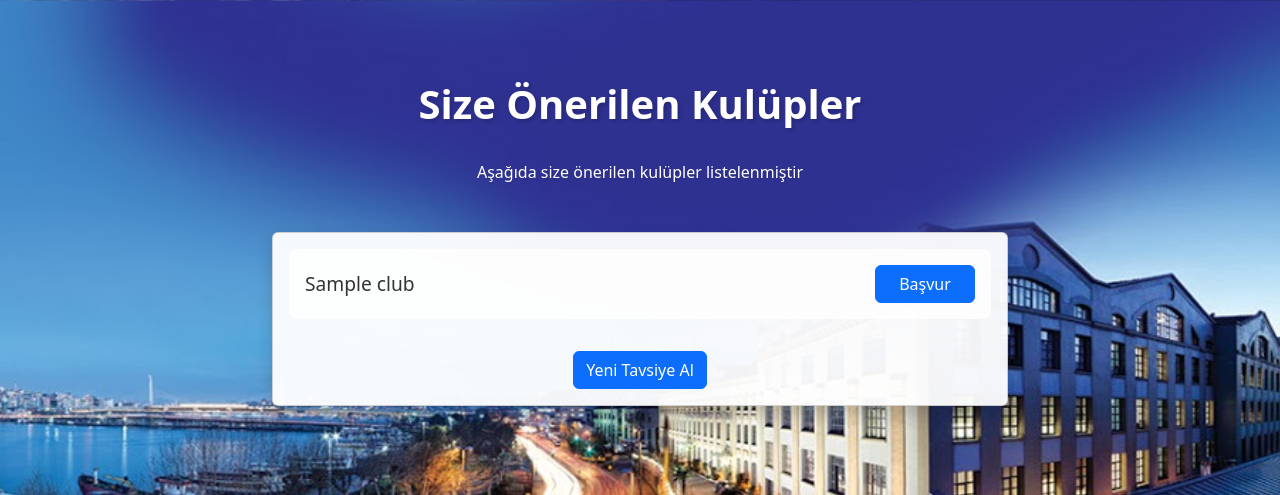
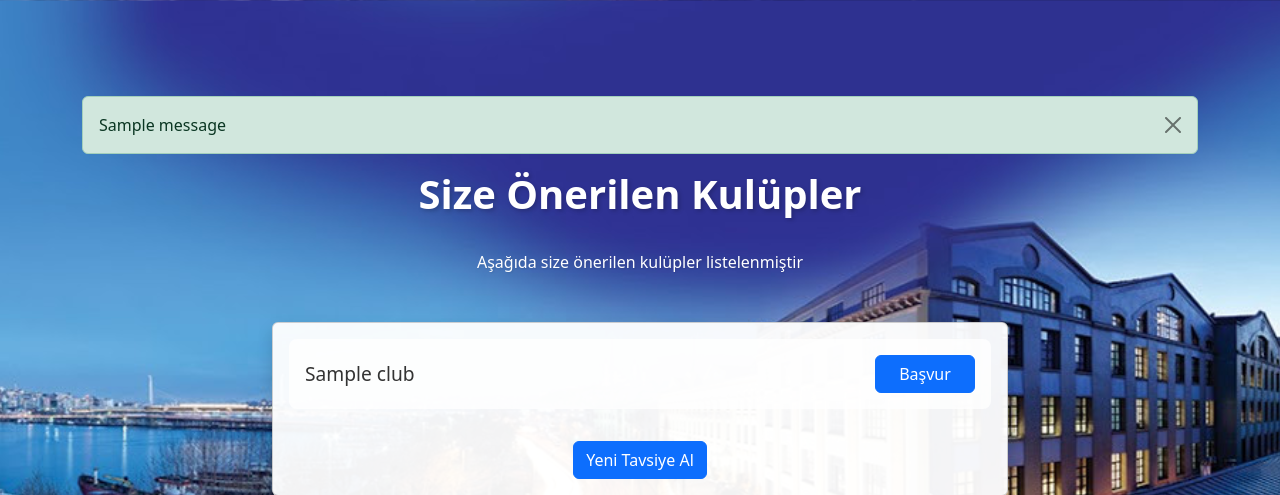
Before and after one commit to hidayetozsoy/khaskuluptavsiye, a Flask app: template templates/result.html in a window 1280 px wide. Shown: the top 495 px of the page. Run offline with Flask 3, Linux system fonts and the light colour scheme; the template is opened without the code that fills it: most values are stand-ins (such as "Sample title", 1, 10 or a date in 2020); one stand-in notice (Sample message) is shown.

Commit message:
success banner change in result page

```diff
--- a/app.py
+++ b/app.py
@@ -1,4 +1,4 @@
-from flask import Flask, render_template, request, redirect, url_for, session, flash
+from flask import Flask, render_template, request, redirect, url_for, session, flash, jsonify
 from flask_mail import Mail, Message
 from modules.gemini_service import GeminiService
 from modules.config import KULUP_LISTESI
@@ -67,16 +67,20 @@ def send_email():
     soyisim = session.get('soyisim')
 
     if not all([kulup_onerisi, isim, soyisim]):
-        flash("Oturum bilgileri eksik. Lütfen tekrar deneyin.", 'error')
-        return redirect(url_for('home'))
+        return jsonify({
+            'success': False,
+            'message': 'Oturum bilgileri eksik. Lütfen tekrar deneyin.'
+        })
 
     try:
         email = request.form.get('email')
         club = request.form.get('club')
 
         if not email or not club:
-            flash("Lütfen e-posta adresinizi girin.", 'error')
-            return redirect(url_for('result'))
+            return jsonify({
+                'success': False,
+                'message': 'Lütfen e-posta adresinizi girin.'
+            })
 
         msg = Message(
             subject=f'{club} Kulübüne Hoş Geldiniz',
@@ -93,11 +97,15 @@ Saygılarımızla,
 """
         )
         mail.send(msg)
-        flash('Başvurunuz başarıyla alındı!', 'success')
+        return jsonify({
+            'success': True,
+            'message': 'Başvurunuz başarıyla alındı!'
+        })
     except Exception as e:
-        flash(f"Başvuru gönderilirken bir hata oluştu: {str(e)}", 'error')
-
-    return redirect(url_for('result'))
+        return jsonify({
+            'success': False,
+            'message': f'Başvuru gönderilirken bir hata oluştu: {str(e)}'
+        })
 
 if __name__ == '__main__':
     app.run(debug=True, port=5001)
--- a/templates/result.html
+++ b/templates/result.html
@@ -13,6 +13,18 @@
 </head>
 <body class="bg-light">
     <div class="container mt-5">
+        <!-- Flash Messages -->
+        {% with messages = get_flashed_messages(with_categories=true) %}
+            {% if messages %}
+                {% for category, message in messages %}
+                    <div class="alert alert-{{ category if category != 'error' else 'danger' }} alert-dismissible fade show" role="alert">
+                        {{ message }}
+                        <button type="button" class="btn-close" data-bs-dismiss="alert" aria-label="Close"></button>
+                    </div>
+                {% endfor %}
+            {% endif %}
+        {% endwith %}
+
         <h1 class="page-title">Size Önerilen Kulüpler</h1>
         <p class="page-subtitle">Aşağıda size önerilen kulüpler listelenmiştir</p>
 
@@ -69,6 +81,8 @@
         document.addEventListener('DOMContentLoaded', function() {
             const applyButtons = document.querySelectorAll('.apply-btn');
             const selectedClubInput = document.getElementById('selectedClub');
+            const emailModal = document.getElementById('emailModal');
+            const emailForm = document.getElementById('emailForm');
 
             applyButtons.forEach(button => {
                 button.addEventListener('click', function() {
@@ -76,6 +90,49 @@
                     selectedClubInput.value = club;
                 });
             });
+
+            // Handle form submission
+            emailForm.addEventListener('submit', function(e) {
+                e.preventDefault();
+                const formData = new FormData(this);
+
+                fetch(this.action, {
+                    method: 'POST',
+                    body: formData
+                })
+                .then(response => response.json())
+                .then(data => {
+                    if (data.success) {
+                        // Close the modal
+                        const modal = bootstrap.Modal.getInstance(emailModal);
+                        modal.hide();
+
+                        // Show success message
+                        const alertDiv = document.createElement('div');
+                        alertDiv.className = 'alert alert-success alert-dismissible fade show';
+                        alertDiv.innerHTML = `
+                            ${data.message}
+                            <button type="button" class="btn-close" data-bs-dismiss="alert" aria-label="Close"></button>
+                        `;
+                        document.querySelector('.container').insertBefore(alertDiv, document.querySelector('.page-title'));
+
+                        // Clear the form
+                        emailForm.reset();
+                    } else {
+                        // Show error message
+                        const alertDiv = document.createElement('div');
+                        alertDiv.className = 'alert alert-danger alert-dismissible fade show';
+                        alertDiv.innerHTML = `
+                            ${data.message}
+                            <button type="button" class="btn-close" data-bs-dismiss="alert" aria-label="Close"></button>
+                        `;
+                        document.querySelector('.container').insertBefore(alertDiv, document.querySelector('.page-title'));
+                    }
+                })
+                .catch(error => {
+                    console.error('Error:', error);
+                });
+            });
         });
     </script>
 </body>
```
